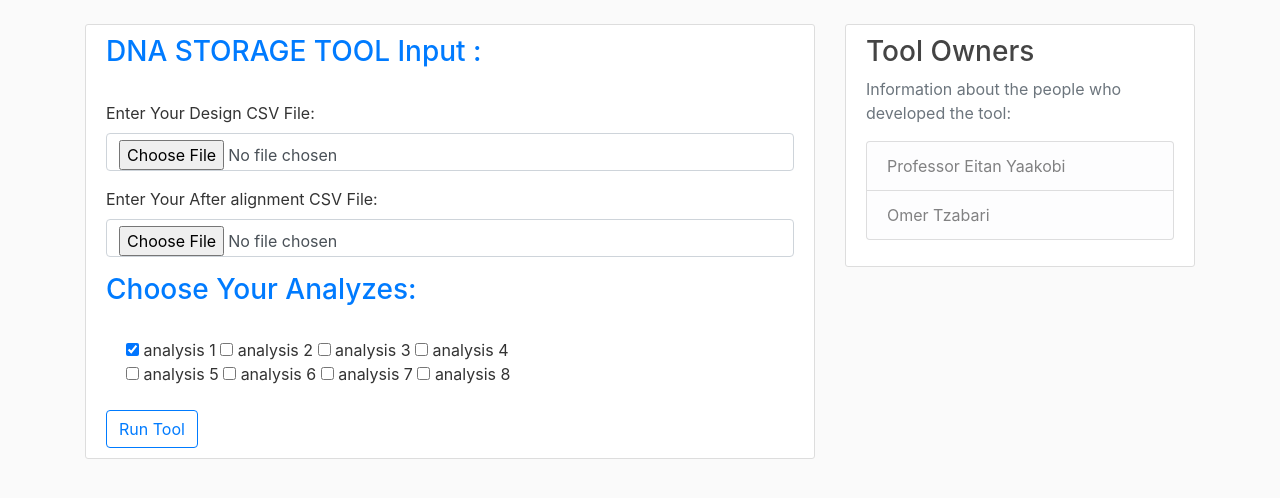
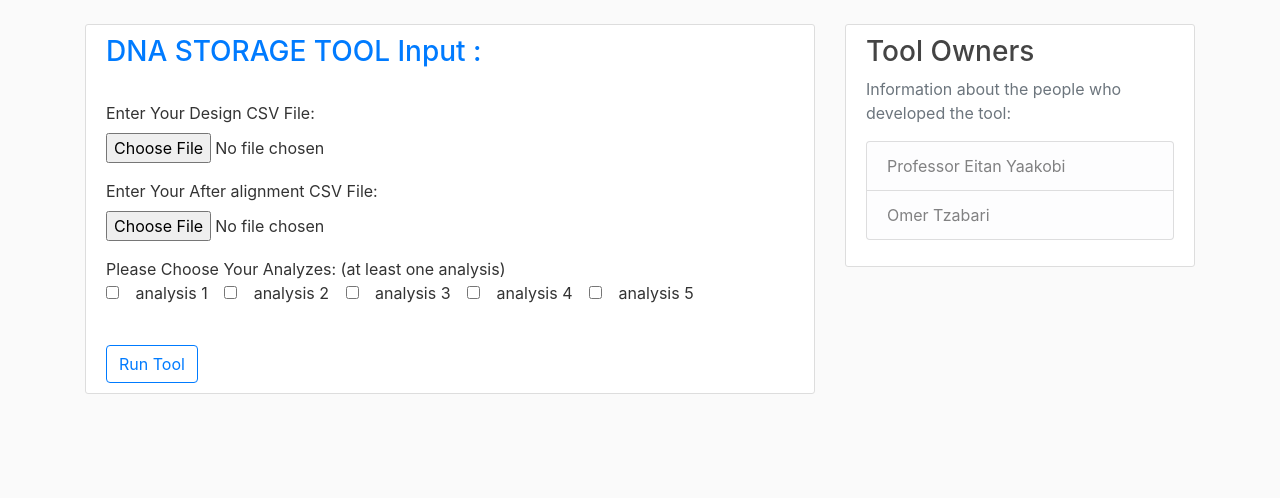
Before and after one commit to rodanguy1/DNA-storage-web, a Flask app: page /tool in a window 1280 px wide. Shown: the part 56-554 px from the top of the page. Run offline with Flask 2, Linux system fonts and the light colour scheme; some libraries are stand-ins or nearby versions.

Commit message:
added errors to Tool page

```diff
--- a/my_app.py
+++ b/my_app.py
@@ -1,5 +1,6 @@
 import threading
 from flask import request, render_template, url_for, flash, redirect
+from flask_wtf.csrf import CSRFError
 from werkzeug.utils import secure_filename
 
 from utils.common import debug_print, run_dna_tool
@@ -12,6 +13,8 @@ from utils.forms import RegistrationForm, LoginForm, ToolForm
 
 db, app = get_app(__name__)
 app.config['SECRET_KEY'] = '34533a9999c895e8da8a84fc029b88f8'
+choices = [['analysis 1', 'analysis 1'], ['analysis 2', 'analysis 2'], ['analysis 3', 'analysis 3'],
+           ['analysis 4', 'analysis 4'], ['analysis 5', 'analysis 5']]
 
 
 @app.route("/")
@@ -29,9 +32,10 @@ def examples():
     return render_template('examples.html')
 
 
-@app.route("/tool", methods=['GET', 'POST'])
+@app.route("/tool")
 def tool():
-    form = ToolForm()
+    form = ToolForm(choices=choices)
+    form.analysis.choices = choices
     return render_template('tool.html', form=form)
 
 
@@ -42,24 +46,22 @@ def after_run():
 
 @app.route("/upload", methods=['GET', 'POST'])
 def upload():
-    analysis = request.form.getlist("analysis")
-    print(analysis)
     form = ToolForm()
     if form.validate_on_submit():
         design_file = form.design.data
         file_name = secure_filename(design_file.filename)
-        design_path = get_dir() + os.sep + file_name
+        design_path = get_dir() + os.sep + 'outputs' + os.sep + file_name
         design_file.save(design_path)
         after_align_file = form.after_align.data
         file_name = secure_filename(after_align_file.filename)
-        after_align_path = get_dir() + os.sep + file_name
+        after_align_path = get_dir() + os.sep + 'outputs' + os.sep + file_name
         after_align_file.save(after_align_path)
         tool_path = get_tool_path()
         threading.Thread(target=run_dna_tool, args=(tool_path, after_align_path, design_path)).start()
         return redirect(url_for('after_run'))
     else:
 
-        debug_print('bad params')
+        debug_print(form.errors)
         return render_template('tool.html', title='DNA-STORAGE-TOOL', form=form)
 
 
@@ -67,7 +69,7 @@ def upload():
 def register():
     form = RegistrationForm()
     if form.validate_on_submit():
-        flash('Account created for {form.username.data}', 'success')
+        flash('Account created for '+form.username.data, 'success')
         return redirect(url_for('home'))
     return render_template('register.html', title='Register', form=form)
 
@@ -84,5 +86,11 @@ def login():
     return render_template('login.html', title='Login', form=form)
 
 
+@app.errorhandler(CSRFError)
+def handle_csrf_error(e):
+    print(e.description)
+    return redirect(url_for('tool'))
+
+
 if __name__ == '__main__':
     app.run(debug=True)
--- a/templates/tool.html
+++ b/templates/tool.html
@@ -7,48 +7,53 @@
         <h3 class="text-primary">DNA STORAGE TOOL Input :</h3>
         <br/>
         <form method="POST" action="/upload" enctype="multipart/form-data">
+             {{ form.csrf_token }}
             <div class="form-group">
                 {{ form.design.label(class="form-control-label") }}
                 {% if form.design.errors %}
-                    {{ form.design(class="form-control form-control-lg is-invalid") }}
+                {{ form.design(class="form-control-file form-control-lg is-invalid") }}
                 <div class="invalid-feedback">
                     {% for error in form.design.errors %}
                     <span>{{ error }}</span>
                     {% endfor %}
                 </div>
                 {% else %}
-                    {{ form.design(class="form-control") }}
+                {{ form.design(class="form-control-file") }}
                 {% endif %}
-                    <!--<label for="design"></label>-->
-                    <!--<input type="file" accept=".csv" name="design" >-->
             </div>
             <div class="form-group">
                 {{ form.after_align.label(class="form-control-label") }}
                 {% if form.after_align.errors %}
-                    {{ form.after_align(class="form-control form-control-lg is-invalid") }}
+                {{ form.after_align(class="form-control-file form-control-lg is-invalid") }}
                 <div class="invalid-feedback">
                     {% for error in form.after_align.errors %}
                     <span>{{ error }}</span>
                     {% endfor %}
                 </div>
                 {% else %}
-                    {{ form.after_align(class="form-control") }}
+                {{ form.after_align(class="form-control-file") }}
                 {% endif %}
-                    <!--<label for="after_alignment"></label>-->
-                    <!--<input type="file" accept=".csv" name="after_alignment">-->
             </div>
-                <h3 class="text-primary">Choose Your Analyzes:</h3>
+            <div class="form-group">
+                {{ form.analysis.label(class="form-check-label", for="analysis") }}
                 <br/>
-                <div class="form-check">
-
-                    <label class="form-check-label"><input type="checkbox" name="analysis" value="1" checked> analysis 1</label>
-                    <label class="form-check-label"><input type="checkbox" name="analysis" value="2"> analysis 2</label>
-                    <label class="form-check-label"><input type="checkbox" name="analysis" value="3"> analysis 3</label>
-                    <label class="form-check-label"><input type="checkbox" name="analysis" value="4"> analysis 4</label><br/>
-                    <label class="form-check-label"><input type="checkbox" name="analysis" value="5"> analysis 5</label>
-                    <label class="form-check-label"><input type="checkbox" name="analysis" value="6"> analysis 6</label>
-                    <label class="form-check-label"><input type="checkbox" name="analysis" value="7"> analysis 7</label>
-                    <label class="form-check-label"><input type="checkbox" name="analysis" value="8"> analysis 8</label>
+                {% if form.analysis.errors %}
+                {{ form.analysis(class="form-control form-control-lg is-invalid") }}
+                {% for a in form.analysis %}
+                {{ a(class="form-check form-check- is-invalid") }}
+                {% endfor %}
+                <div class="invalid-feedback">
+                    {% for error in form.analysis.errors %}
+                    <span>{{ error }}</span>
+                    {% endfor %}
+                </div>
+                {% else %}
+                {% for a in form.analysis %}
+                {{ a(class="form-check form-check-inline") }}
+                {{ a.label(class="form-check-label form-check-inline" , checked=1) }}
+                {% endfor %}
+                <!--{{ form.analysis(class="form-check form-check-inline") }}-->
+                {% endif %}
             </div>
             <br/>
             <button type="submit" class="btn btn-outline-primary">Run Tool</button>
--- a/utils/after_alignment.csv
+++ b/utils/after_alignment.csv
@@ -0,0 +1 @@
+this is after align
--- a/utils/config.py
+++ b/utils/config.py
@@ -12,6 +12,8 @@ import subprocess
 import sys
 
 # ############# WORKING DIR #####################################
+from flask_wtf import CsrfProtect
+
 sep = os.sep
 # basedir = 'C:' + sep + 'Users' + sep + 'grodan' + sep + 'PycharmProjects' + sep + 'DNA-storage-web'
 basedir = os.getcwd()
@@ -35,10 +37,12 @@ except:
 
 
 def get_app(name):
+    csrf = CsrfProtect()
     app = Flask(name)
     # todo: make in an env var
     app.config['SQLALCHEMY_DATABASE_URI'] = 'sqlite:///' + os.path.join(basedir, 'app.db')
     app.config['SECRET_KEY'] = os.environ.get('secret_key')  # '34533a9999c895e8da8a84fc029b88f8'
+    app.config['WTF_CSRF_SECRET_KEY'] = os.environ.get('secret_key')
     app.config['MAIL_SERVER'] = 'smtp.gmail.com'
     app.config['MAIL_PORT'] = 465
     app.config['MAIL_USERNAME'] = email
@@ -46,6 +50,7 @@ def get_app(name):
     app.config['MAIL_USE_TLS'] = False
     app.config['MAIL_USE_SSL'] = True
     db = SQLAlchemy(app)
+    csrf.init_app(app)
     return db, app
 
 
--- a/utils/design.csv
+++ b/utils/design.csv
@@ -0,0 +1 @@
+this is my design
--- a/utils/forms.py
+++ b/utils/forms.py
@@ -2,6 +2,10 @@ from flask_wtf import FlaskForm, widgets
 from flask_wtf.file import FileRequired, FileAllowed
 from wtforms import SelectField, StringField, PasswordField, SubmitField, BooleanField, FileField, SelectMultipleField
 from wtforms.validators import DataRequired, Length, Email, EqualTo, ValidationError
+from wtforms.widgets import CheckboxInput, ListWidget
+
+choices = [['analysis 1', 'analysis 1'], ['analysis 2', 'analysis 2'], ['analysis 3', 'analysis 3'],
+           ['analysis 4', 'analysis 4'], ['analysis 5', 'analysis 5']]
 
 
 class RegistrationForm(FlaskForm):
@@ -19,9 +23,9 @@ class LoginForm(FlaskForm):
     submit = SubmitField('Login')
 
 
-# def validate_multiple(form, field):
-#     if len(field.data) == 0:
-#         raise ValidationError('please choose your analysis')
+def validate_multiple(form, field):
+    if len(field.data) == 0:
+        raise ValidationError('please choose your analysis')
 #
 #
 # class MultiCheckboxField(SelectMultipleField):
@@ -29,14 +33,23 @@ class LoginForm(FlaskForm):
 #     option_widget = widgets.CheckboxInput()
 
 
+class MultiCheckboxField(SelectMultipleField):
+    """
+    A multiple-select, except displays a list of checkboxes.
+
+    Iterating the field will produce subfields, allowing custom rendering of
+    the enclosed checkbox fields.
+    """
+    widget = ListWidget(prefix_label=False)
+    option_widget = CheckboxInput()
+
+
 class ToolForm(FlaskForm):
     design = FileField('Enter Your Design CSV File:',
                        validators=[FileRequired(), FileAllowed(['csv'], 'CSV files only')])
     after_align = FileField('Enter Your After alignment CSV File:',
                             validators=[FileRequired(), FileAllowed(['csv'], 'CSV files only')])
-    analysis = SelectMultipleField('analysis'
-                                   )
-
-
-choices = ['analysis 1', 'analysis 2', 'analysis 3', 'analysis 4', 'analysis 5',
-           'analysis 6', 'analysis 7', 'analysis 8']
+    analysis = MultiCheckboxField(
+        'Please Choose Your Analyzes: (at least one analysis)',
+        choices=choices, validators=[validate_multiple]
+    )
--- a/utils/mock_tool.py
+++ b/utils/mock_tool.py
@@ -1,7 +1,7 @@
 import csv
 import os
 import sys
-from datetime import time
+from time import strftime, gmtime
 
 from reportlab.pdfgen import canvas
 
@@ -37,7 +37,7 @@ def run_tool(design):
         # print("****")
         pdf_file.save()
         # print('****after')
-        send_results('rodanguy@gmail.com', time)
+        send_results('rodanguy@gmail.com', strftime("%Y-%m-%d %H:%M:%S", gmtime()))
         return pdf_file
 
 
```
Also changed, not shown: templates/after_run.html (+4 -4 lines). Lines whose indentation alone changed are shown as unchanged.
